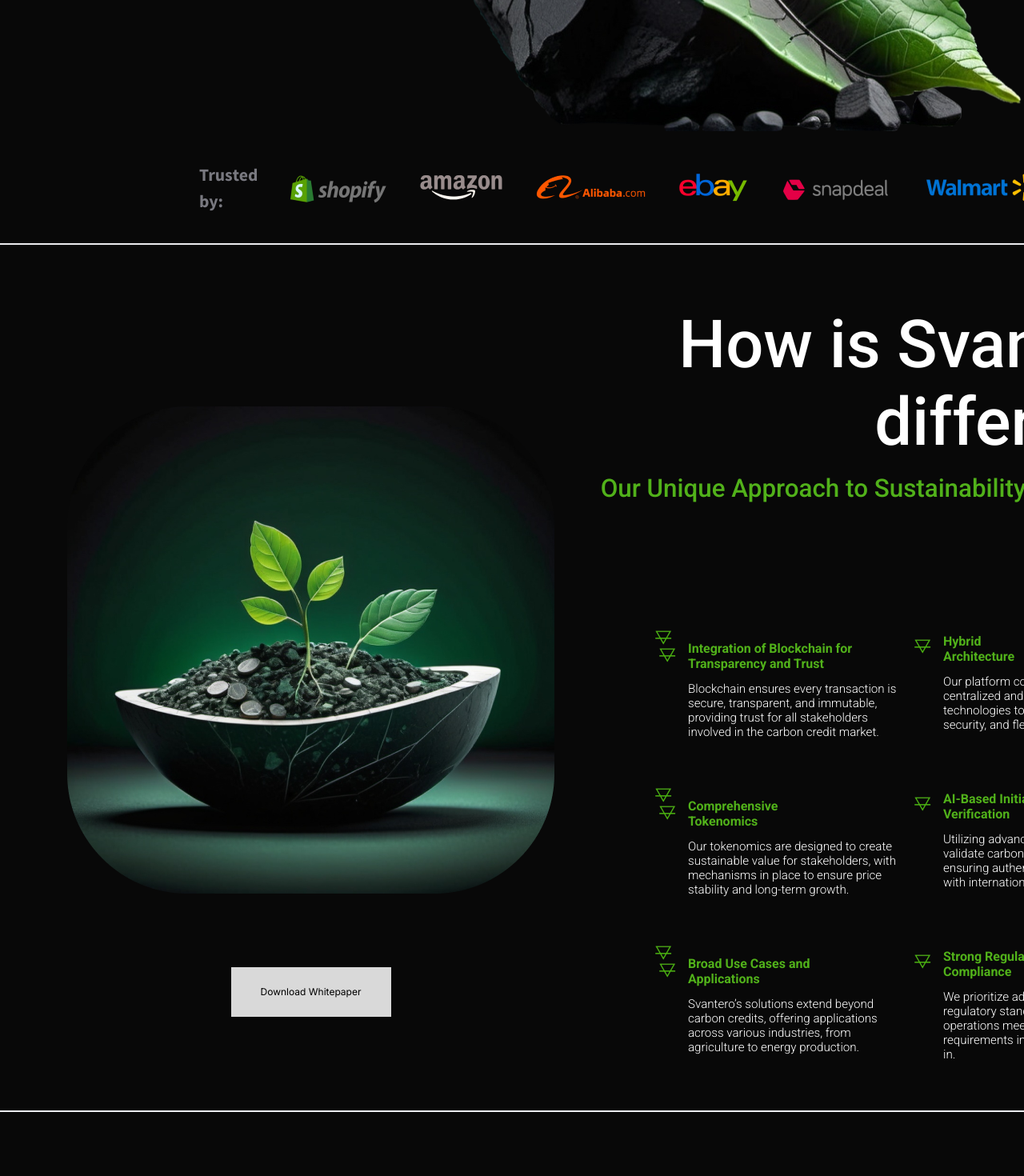
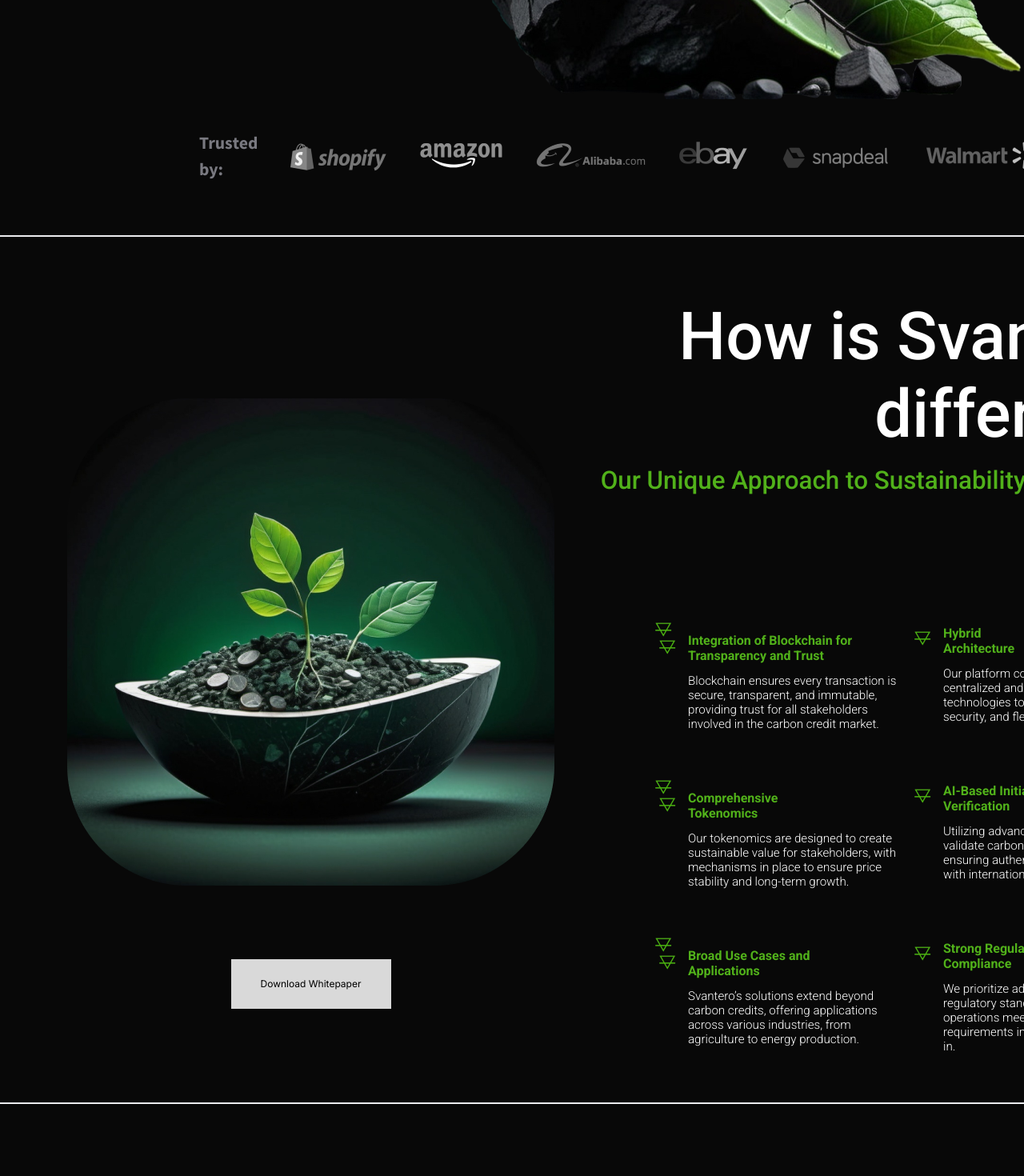
Before and after one commit to ShoyebAkter/svantero, a React (Vite) app: page / in a window 1280 px wide. Shown: the part 800-2270 px from the top of the page at 80% size. Built offline with nearby package versions, Linux system fonts and the light colour scheme.

Commit message:
fourth sec rmv

```diff
--- a/src/LandingPage/FirstSection/Component3.css
+++ b/src/LandingPage/FirstSection/Component3.css
@@ -5,6 +5,7 @@ justify-content: space-evenly;
 align-items: center;
 gap: 41px;
 align-self: stretch;
+margin-bottom: 30px;
 }
 .trust{
     color: #797980;
@@ -24,5 +25,5 @@ line-height: 151%;
     color: #797980;
 }
 .imageSec{
-    color: #797980;
+    filter: grayscale(100%);
 }
--- a/src/LandingPage/FirstSection/Component3.jsx
+++ b/src/LandingPage/FirstSection/Component3.jsx
@@ -5,23 +5,23 @@ const Component3 = () => {
     <div className="component3">
       <div className='trust'>Trusted by: </div>
       <div className="shopifySec">
-        <img src="/shopifylogo.png" alt="" />
+        <img  className='imageSec' src="/shopifylogo.png" alt="" />
         <img src="/shopifytext.png" alt="" />
       </div>
       <div>
-        <img src="/amazon.png" alt="" />
+        <img  className='imageSec' src="/amazon.png" alt="" />
       </div>
       <div>
-        <img src="/alibaba.png" alt="" />
+        <img  className='imageSec' src="/alibaba.png" alt="" />
       </div>
       <div>
-        <img src="/ebay.png" alt="" />
+        <img  className='imageSec' src="/ebay.png" alt="" />
       </div>
       <div className="snapdealSec">
-        <img src="/snapdeallogo.png" alt="" />
+        <img  className='imageSec' src="/snapdeallogo.png" alt="" />
         <img src="/snapdeal.png" alt="" />
       </div>
-      <div>
+      <div className='imageSec'>
         <img src="/walmart.png" alt="" />
       </div>
     </div>
--- a/src/LandingPage/Footer/Footer.jsx
+++ b/src/LandingPage/Footer/Footer.jsx
@@ -3,7 +3,7 @@ import Form from "./Form";
 import "./Footer.css";
 const Footer = () => {
   return (
-    <div className="footer">
+    <div id="footer" className="footer">
       <div className="footerLeft">
         <img className="footerImg" src="/footerlogo.png" alt=""/>
         <div >
--- a/src/LandingPage/Header/Header.css
+++ b/src/LandingPage/Header/Header.css
@@ -4,7 +4,7 @@
     display: flex;
     justify-content: space-between;
     align-items: center;
-    padding-top: 78px; /* Adjust background as needed */
+    padding-top: 38px; /* Adjust background as needed */
   }
 
   .logo img {
--- a/src/LandingPage/LandingPage/LandingPage.jsx
+++ b/src/LandingPage/LandingPage/LandingPage.jsx
@@ -16,8 +16,8 @@ const LandingPage = () => {
         <SecondSection/>
         <div className='strokeLine'></div>
         <ThirdSec/>
-        <div className='strokeLine'></div>
-        <FourthSec/>
+        {/* <div className='strokeLine'></div>
+        <FourthSec/> */}
         <div className='strokeLine'></div>
         <Footer/>
     </div>
--- a/src/LandingPage/SecondSection/SecondSec.css
+++ b/src/LandingPage/SecondSection/SecondSec.css
@@ -16,7 +16,7 @@ align-items: center;
 justify-content: center;
 margin-inline: auto;
 margin-top: 88px;
-color: #000;
+
 
 text-align: center;
 font-family: "Inter";
@@ -24,6 +24,10 @@ font-size: 12px;
 font-style: normal;
 font-weight: 400;
 line-height: normal;
+}
+.download a{
+    text-decoration: none;
+    color: #000;
 }
 .rightSection{
     margin-top: 60px;
--- a/src/LandingPage/SecondSection/SecondSection.jsx
+++ b/src/LandingPage/SecondSection/SecondSection.jsx
@@ -5,7 +5,7 @@ const SecondSection = () => {
     <div className="secondSec">
       <div>
         <img className="flowerSec" src="/flower.png" alt="" />
-        <div className="download">Download Whitepaper</div>
+        <div className="download"><a href="#footer">Download Whitepaper</a></div>
       </div>
       <div className="rightSection">
         <div className="how">How is Svantero different?</div>
--- a/src/LandingPage/ThirdSection/BottomSec.css
+++ b/src/LandingPage/ThirdSection/BottomSec.css
@@ -4,7 +4,7 @@
     align-items: center;
     margin-block: 20px;
     margin-inline: 84px;
-    gap: 150px;
+    gap: 50px;
 }
 .strategy{
 color: #FFF;
```
